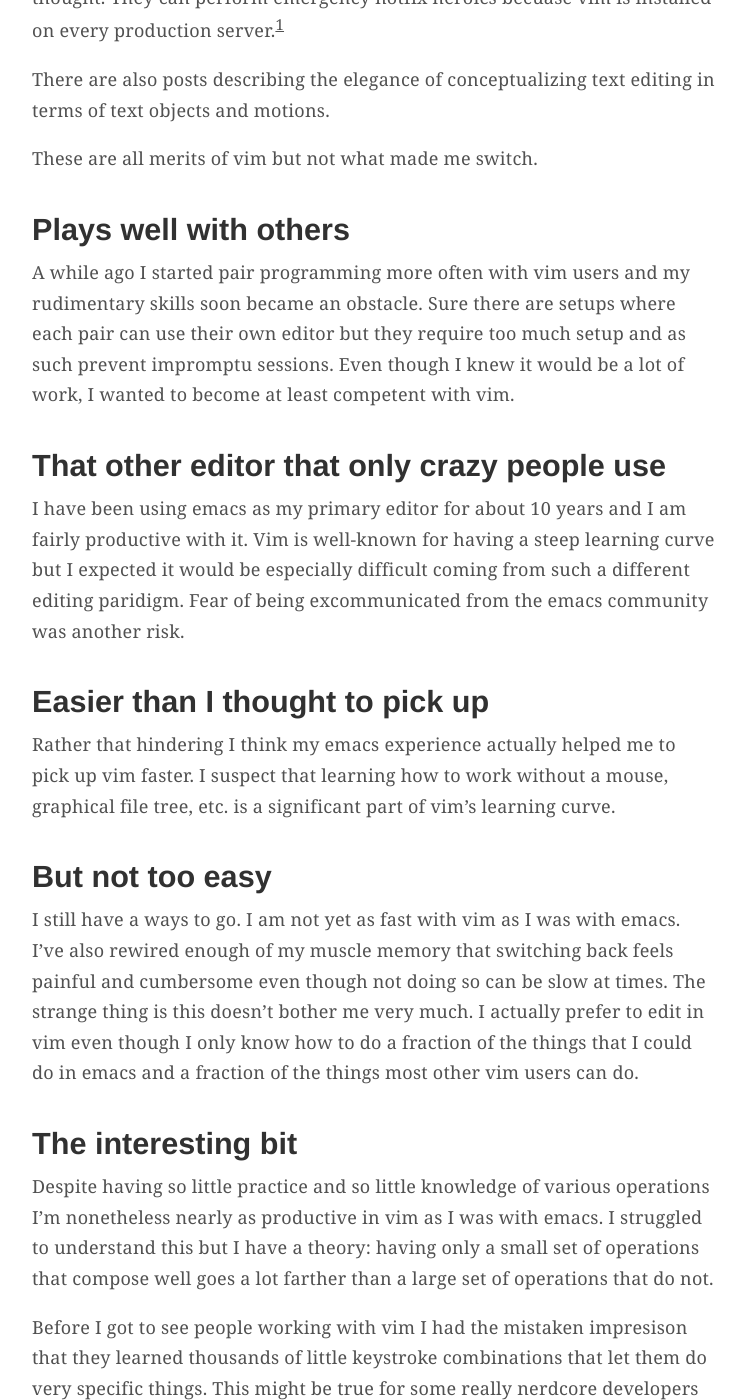
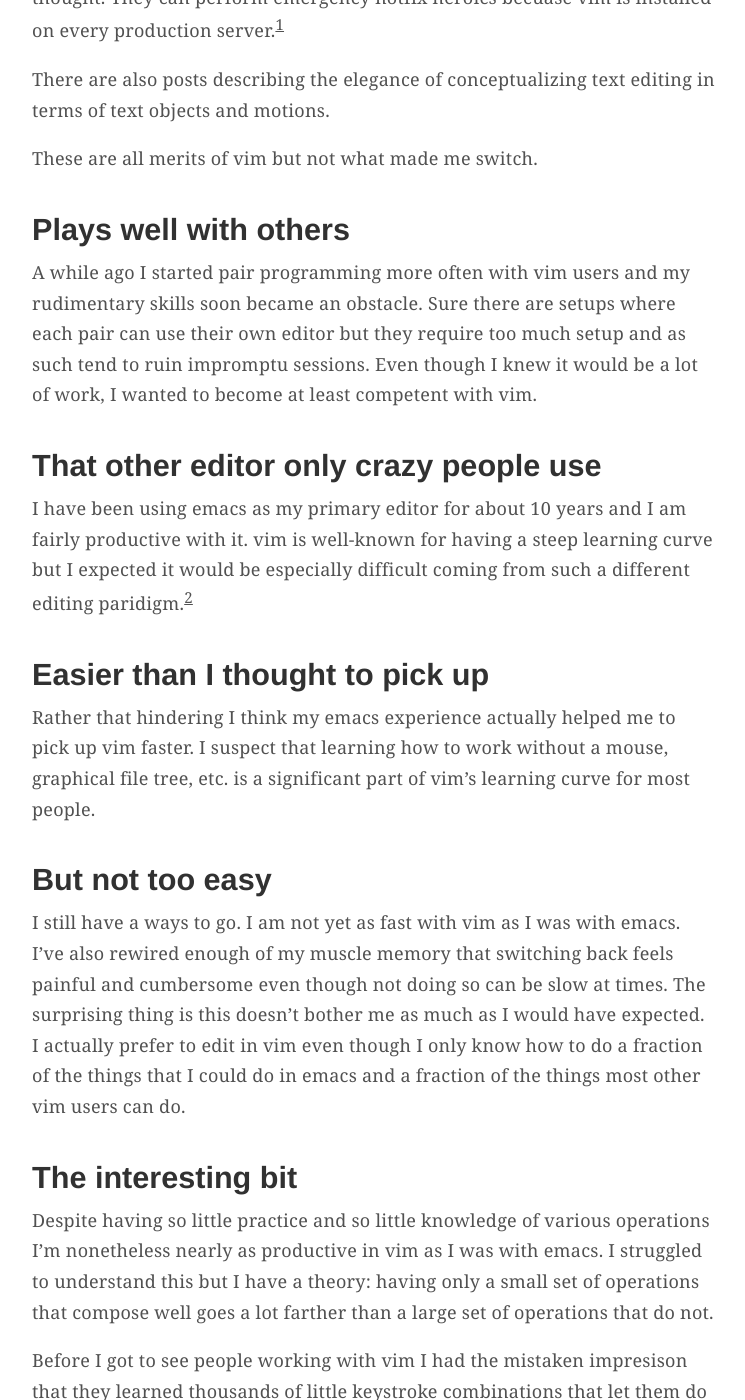
Before and after one commit to venn/blog, a Jekyll site: the page built from _posts/2014-06-25-switching-to-vim.md, in a window 1280 px wide and 1400 px high, scrolled down 613 px. Shown: the whole window, without its empty margins (266-1011 px from the left). Built offline with Jekyll 4.4.1, drawn with Linux system fonts in a browser that asks for light colours; Markdown is read by kramdown in place of the engine named in the settings; comment, search, counter and statistics services are not loaded; some of the changed text lies outside the part shown.

Commit message:
Some rewriting

```diff
--- a/_posts/2014-06-25-switching-to-vim.md
+++ b/_posts/2014-06-25-switching-to-vim.md
@@ -1,11 +1,10 @@
 ---
 layout: post
-title: Switching to VIM
+title: Switching to vim
 author: justin
 comments: true
 type: draft
 ---
-
 
 You have likely encountered dozens of posts wherein the author extolls the virtues of their new and Vi IMproved life. They save thousands of tedious trips between mouse and keyboard each day. They edit text at the speed of thought. They can perform emergency hotfix heroics becuase vim is installed on every production server.[^1]
 
@@ -15,19 +14,19 @@
 
 ## Plays well with others
 
-A while ago I started pair programming more often with vim users and my rudimentary skills soon became an obstacle. Sure there are setups where each pair can use their own editor but they require too much setup and as such prevent impromptu sessions. Even though I knew it would be a lot of work, I wanted to become at least competent with vim.
+A while ago I started pair programming more often with vim users and my rudimentary skills soon became an obstacle. Sure there are setups where each pair can use their own editor but they require too much setup and as such tend to ruin impromptu sessions. Even though I knew it would be a lot of work, I wanted to become at least competent with vim.
 
-## That other editor that only crazy people use
+## That other editor only crazy people use
 
-I have been using emacs as my primary editor for about 10 years and I am fairly productive with it. Vim is well-known for having a steep learning curve but I expected it would be especially difficult coming from such a different editing paridigm. Fear of being excommunicated from the emacs community was another risk.
+I have been using emacs as my primary editor for about 10 years and I am fairly productive with it. vim is well-known for having a steep learning curve but I expected it would be especially difficult coming from such a different editing paridigm.[^2]
 
 ## Easier than I thought to pick up
 
-Rather that hindering I think my emacs experience actually helped me to pick up vim faster. I suspect that learning how to work without a mouse, graphical file tree, etc. is a significant part of vim's learning curve.
+Rather that hindering I think my emacs experience actually helped me to pick up vim faster. I suspect that learning how to work without a mouse, graphical file tree, etc. is a significant part of vim's learning curve for most people.
 
 ## But not too easy
 
-I still have a ways to go. I am not yet as fast with vim as I was with emacs. I've also rewired enough of my muscle memory that switching back feels painful and cumbersome even though not doing so can be slow at times. The strange thing is this doesn't bother me very much. I actually prefer to edit in vim even though I only know how to do a fraction of the things that I could do in emacs and a fraction of the things most other vim users can do.
+I still have a ways to go. I am not yet as fast with vim as I was with emacs. I've also rewired enough of my muscle memory that switching back feels painful and cumbersome even though not doing so can be slow at times. The surprising thing is this doesn't bother me as much as I would have expected. I actually prefer to edit in vim even though I only know how to do a fraction of the things that I could do in emacs and a fraction of the things most other vim users can do.
 
 ## The interesting bit
 
@@ -35,10 +34,13 @@
 
 Before I got to see people working with vim I had the mistaken impresison that they learned thousands of little keystroke combinations that let them do very specific things. This might be true for some really nerdcore developers but most people just learn efficient ways to perform common manipulations and do them over and over again until they are editing without thinking about it.
 
-Emacs is an incredibly rich development environment and supports some really powerful types of operations. However, remembering all of the little details is difficult. One often has to use the built-in help system or try out a few practice edits to make sure something works the way you expect.
+emacs is an incredibly rich development environment and supports some really powerful types of operations. However, remembering all of the little details is difficult. One often has to use the built-in help system or try out a few practice edits to make sure something works the way you expect.
 
-The problem with this is that it takes you away from the task at hand. Thinking about a way to make the exact transformation you need in one shot is a waste of time when you can just make a handful of basic edits that accomplish the same thing.
+The problem with this is that it takes you away from the task at hand. Thinking about a way to make the exact transformation you need in one shot is a waste of time when you can just make a handful of simpler modifications that accomplish the same thing.
 
-Furthermore, when you are making these edits mechanically, without really thinking about what you are doing, your mind is freed up to think about the actual problem your code is trying to solve. Understanding this made me feel strangely liberated.
+Furthermore, once you start making these edits mechanically, without really thinking about what you are doing, your mind is freed up to think about the actual problem your code is trying to solve.
+
+Understanding this made me feel strangely liberated: I don't have to become an expert with my editor in order to be able to use it well.
 
 [^1]: Don't ever do this, even if you are an idiot.
+[^2]: Fear of being excommunicated from the emacs community was another risk.
```
